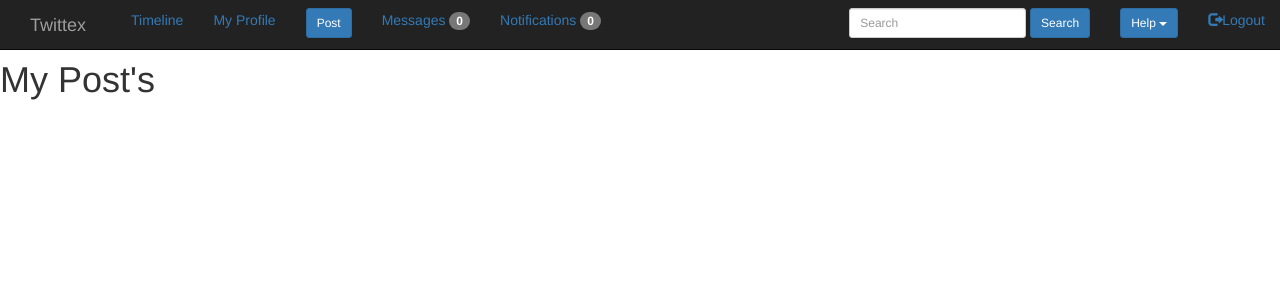
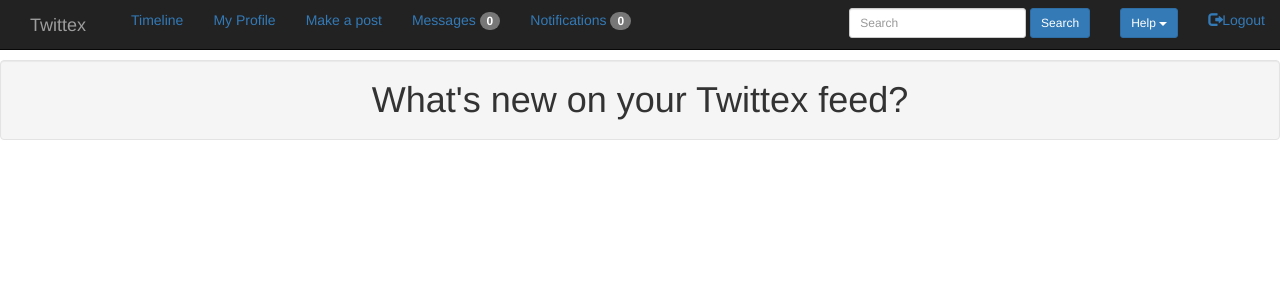
Before and after one commit to patreu22/Twittex, a Django app: page /home/ in a window 1280 px wide. Shown: the top 300 px of the page. Run offline with Django 3.2, Linux system fonts and the light colour scheme; data that the repository does not hold is empty; parts of the project's set-up code (start-up, migrations or seed data) failed here and were passed over; some libraries are stand-ins or nearby versions.

Commit message:
Frontend updates

```diff
--- a/Twittex/Twittex/settings.py
+++ b/Twittex/Twittex/settings.py
@@ -107,5 +107,5 @@ USE_TZ = True
 STATIC_URL = '/static/'
 
 # Media files
-MEDIA_ROOT = 'D:\Documents\GitHub\Twittex\Twittex\media'
+MEDIA_ROOT = '/Users/Patrick/Desktop/Twittex/Twittex/media'
 MEDIA_URL = '/media/'
--- a/Twittex/twittexApp/templates/base.html
+++ b/Twittex/twittexApp/templates/base.html
@@ -37,11 +37,14 @@
 		        		<a href="/profile/">My Profile</a>
 		        	</form>
 		        </li>
-		        <li>
-		        	<form class="navbar-form navbar-left">
+		        <!--	<form class="navbar-form navbar-left">
 		        		<button type="button" data-toggle="modal" data-target="#myModal" class="btn btn-primary btn-sm">Post</button>
 
-  					</form>
+  					</form>  -->
+  				<li>
+		        	<form class="navbar-form navbar-left">
+		        		<a data-toggle="modal" data-target="#myModal">Make a post</a>
+		        	</form>
 		        </li>
 		        <li>
 		        	<form class="navbar-form navbar-left">
--- a/Twittex/twittexApp/templates/home.html
+++ b/Twittex/twittexApp/templates/home.html
@@ -1,13 +1,13 @@
 {% extends "base.html" %}
 
 {% block content %}
-<h1>My Post's</h1>
-        <ul>
+<h1 class="well text-center">What's new on your Twittex feed?</h1>
             {% for posts in object_list %}
 				{% if posts.absender =  request.user.username  %}
-				{{ request.user.username }} schrieb:
-                <div class="Post">{{ posts.inhalt }}</div>
-			{% endif %}
+				<div class="well">
+					{{ request.user.username }} schrieb:
+                	<div class="Post">{{ posts.inhalt }}</div>
+				</div>
+				{% endif %}
             {% endfor %}
-</ul>
 {% endblock content %}
```
